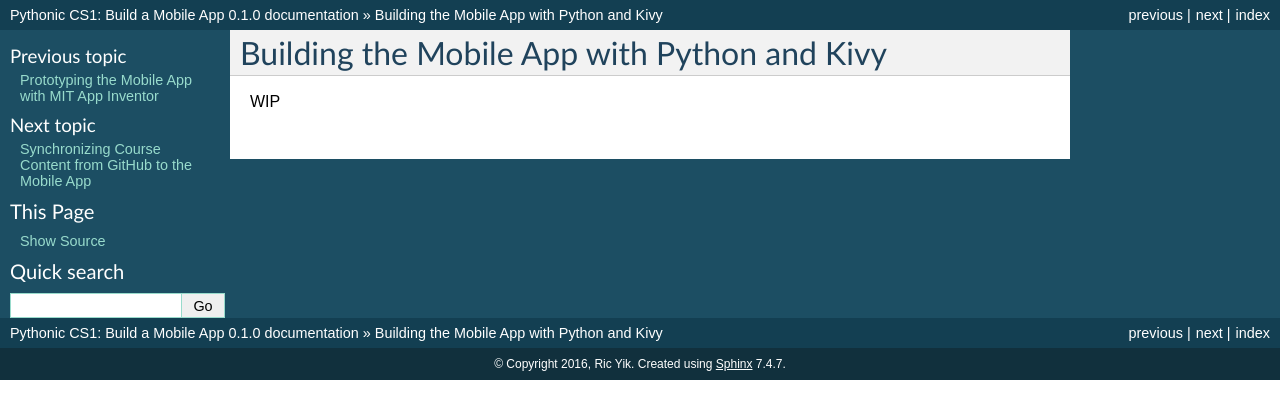
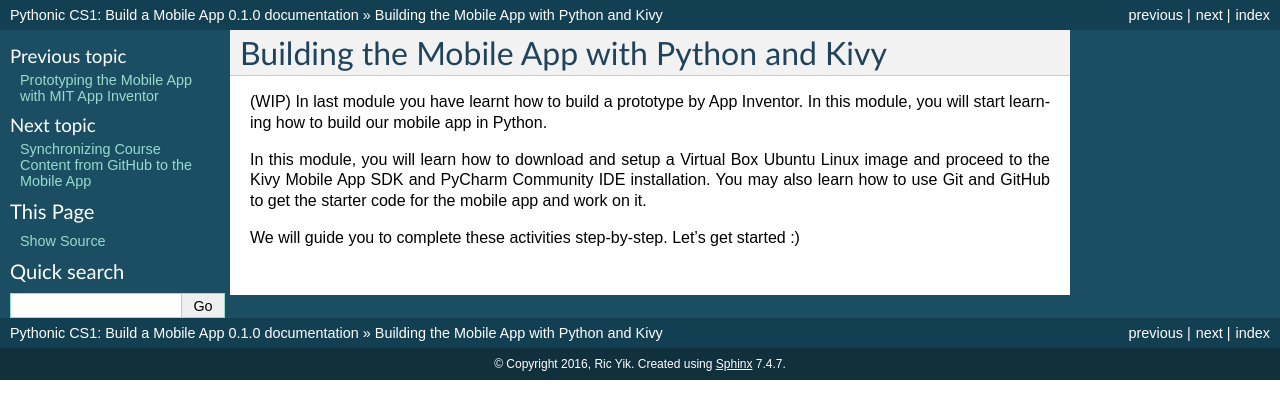
Before and after one commit to Aashritha27/mobileapp.course, a Sphinx documentation site: the page built from docs/building-mobile-app-with-python-and-kivy.rst, in a window 1280 px wide. Shown: the top 419 px of the page. Built offline with Sphinx 7.4.7, drawn with Linux system fonts in a browser that asks for light colours.

Commit message:
Added WIP Placeholder

```diff
--- a/docs/building-mobile-app-with-python-and-kivy.rst
+++ b/docs/building-mobile-app-with-python-and-kivy.rst
@@ -1,4 +1,8 @@
 Building the Mobile App with Python and Kivy
 ============================================
 
-WIP
+(WIP) In last module you have learnt how to build a prototype by App Inventor. In this module, you will start learning how to build our mobile app in Python.
+
+In this module, you will learn how to download and setup a Virtual Box Ubuntu Linux image and proceed to the Kivy Mobile App SDK and PyCharm Community IDE installation. You may also learn how to use Git and GitHub to get the starter code for the mobile app and work on it.
+
+We will guide you to complete these activities step-by-step. Let's get started :)
```
